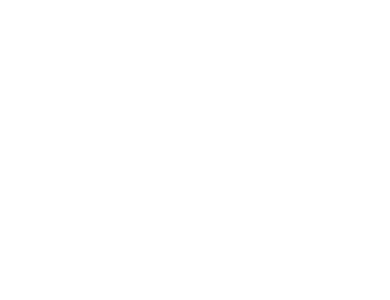
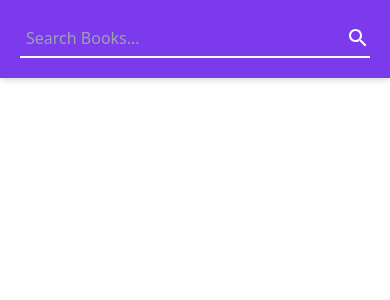
Before and after one commit to ColdLombax/Odin-Library, a React (Create React App) app: page / in a window 390 px wide. Shown: the top 300 px of the page. Built offline with nearby package versions, Linux system fonts and the light colour scheme.

Commit message:
Navbar working and responsive, requires filter.

```diff
--- a/src/App.jsx
+++ b/src/App.jsx
@@ -1,7 +1,11 @@
 import React from 'react';
+
+import Navbar from './components/Navigation/Navbar';
 
 export default function App() {
   return (
-    <div />
+    <>
+      <Navbar />
+    </>
   );
 }
--- /dev/null
+++ b/src/components/Navigation/Navbar.jsx
@@ -0,0 +1,21 @@
+import React from 'react';
+
+import SearchIcon from '@material-ui/icons/Search';
+
+export default function Navbar() {
+  return (
+    <nav className="bg-purple-600 p-5 shadow-md">
+      <ul className="flex">
+        <li>
+          <h1 className="hidden text-white text-2xl md:block">Open Library</h1>
+        </li>
+        <li className="w-full md:max-w-md md:ml-auto">
+          <div className="flex items-center border-b-2 border-white">
+            <input placeholder="Search Books..." className="p-1.5 bg-transparent outline-none text-white w-full" />
+            <SearchIcon className="text-white" />
+          </div>
+        </li>
+      </ul>
+    </nav>
+  );
+}
```
